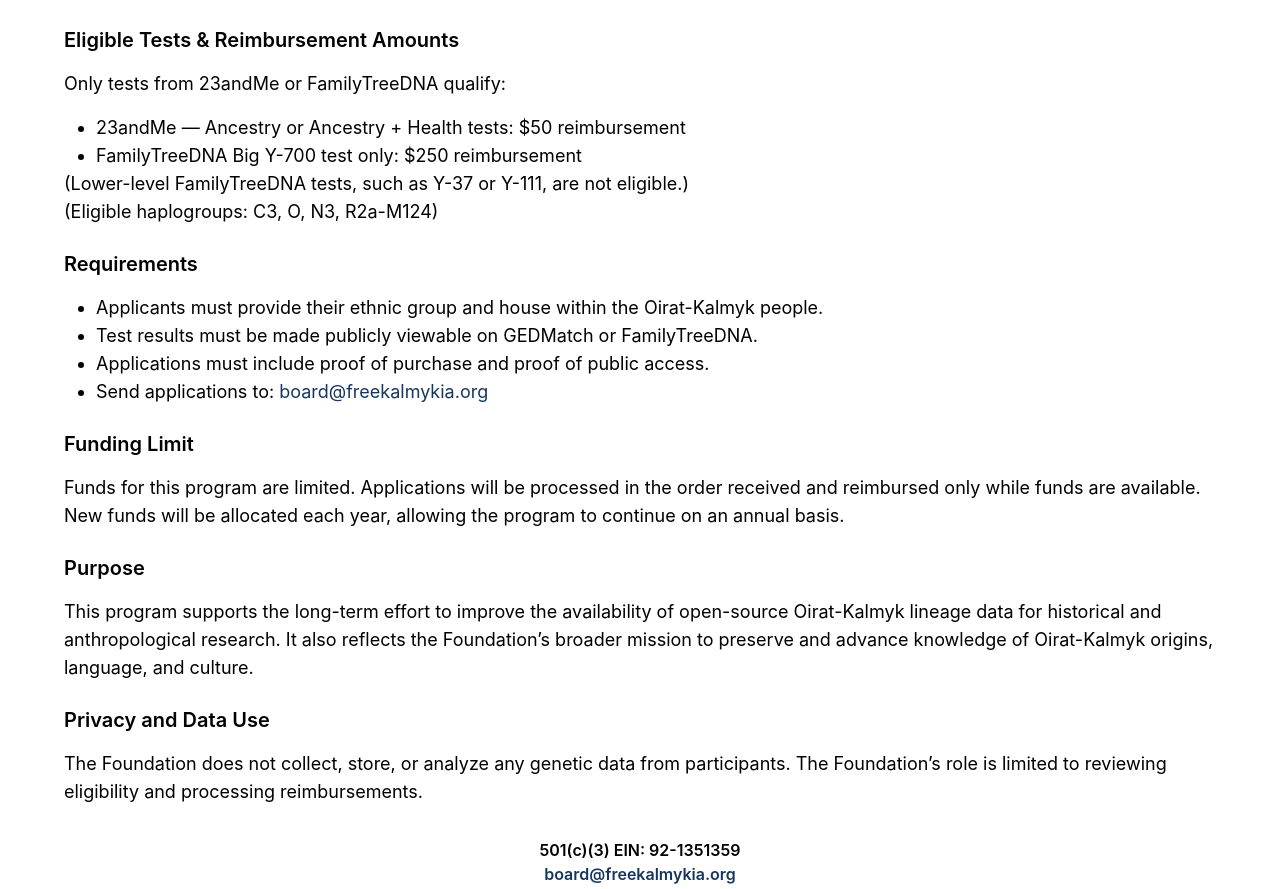
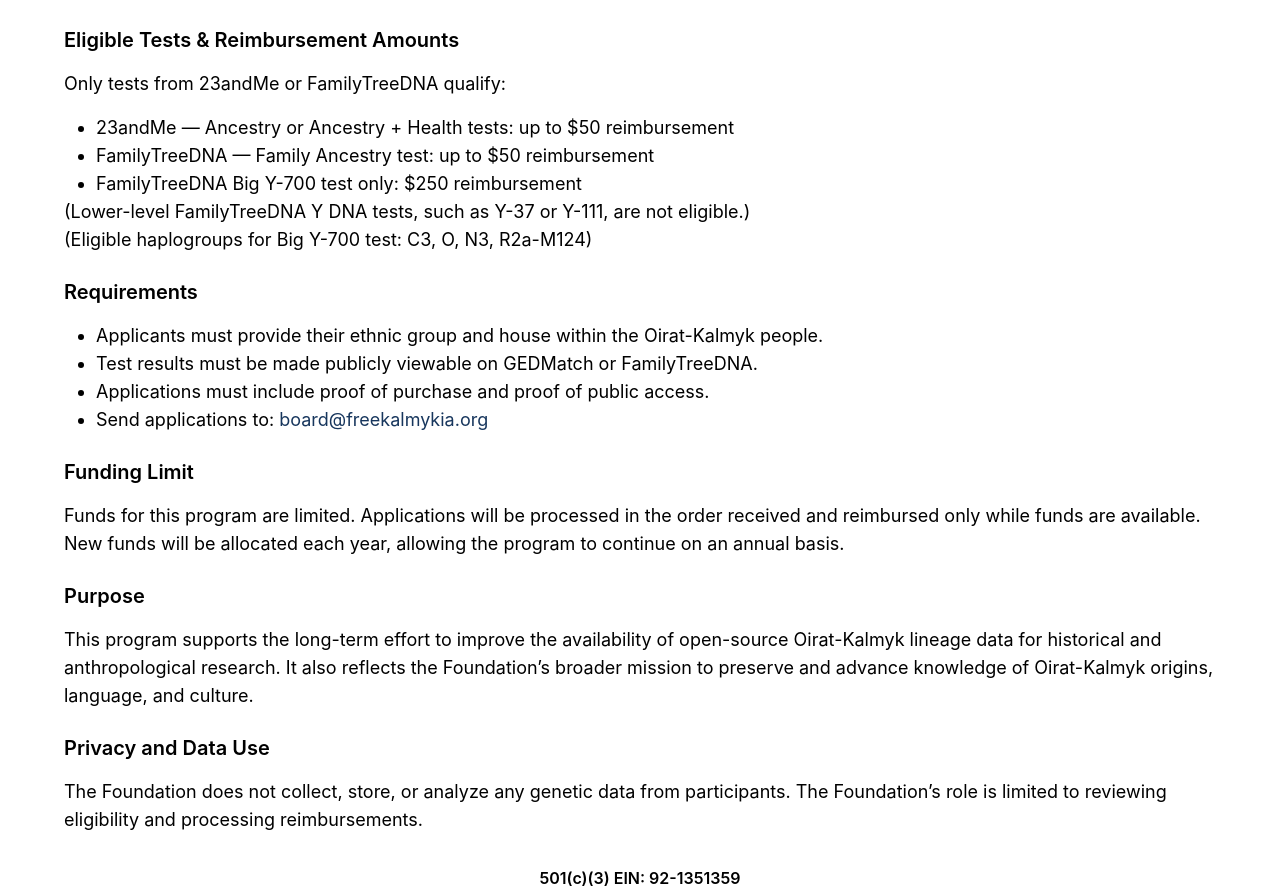
Before and after one commit to freekalmykia/freekalmykia.org, a Next.js app: page /grants in a window 1280 px wide. Shown: the part 1210-2099 px from the top of the page. Built offline with nearby package versions, Linux system fonts and the light colour scheme; a web font is replaced by a local one.

Commit message:
updates to grants page

```diff
--- a/pages/grants/index.jsx
+++ b/pages/grants/index.jsx
@@ -56,17 +56,20 @@
             </p>
             <ul className="list-disc ml-8 lg:text-lg">
               <li>
-                23andMe — Ancestry or Ancestry + Health tests: $50 reimbursement
+                23andMe — Ancestry or Ancestry + Health tests: up to $50 reimbursement
+              </li>
+              <li>
+                FamilyTreeDNA — Family Ancestry test: up to $50 reimbursement
               </li>
               <li>
                 FamilyTreeDNA Big Y-700 test only: $250 reimbursement
               </li>
             </ul>
             <p className="lg:text-lg">
-              (Lower-level FamilyTreeDNA tests, such as Y-37 or Y-111, are not eligible.)
+              (Lower-level FamilyTreeDNA Y DNA tests, such as Y-37 or Y-111, are not eligible.)
             </p>
             <p className="lg:text-lg">
-              (Eligible haplogroups: C3, O, N3, R2a-M124)
+              (Eligible haplogroups for Big Y-700 test: C3, O, N3, R2a-M124)
             </p>
             <h3 className="text-xl font-semibold mb-4 mt-6">
               Requirements
```
